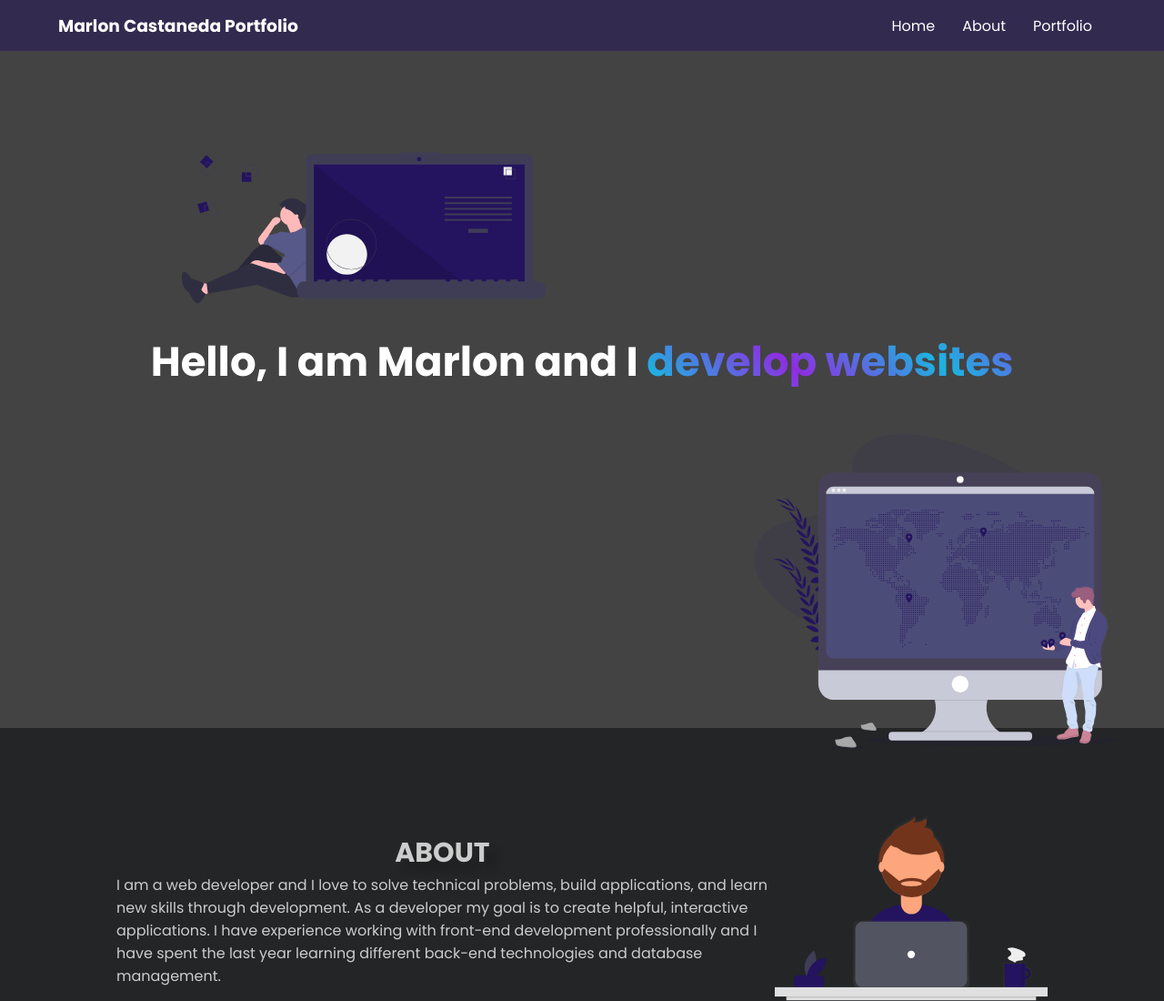
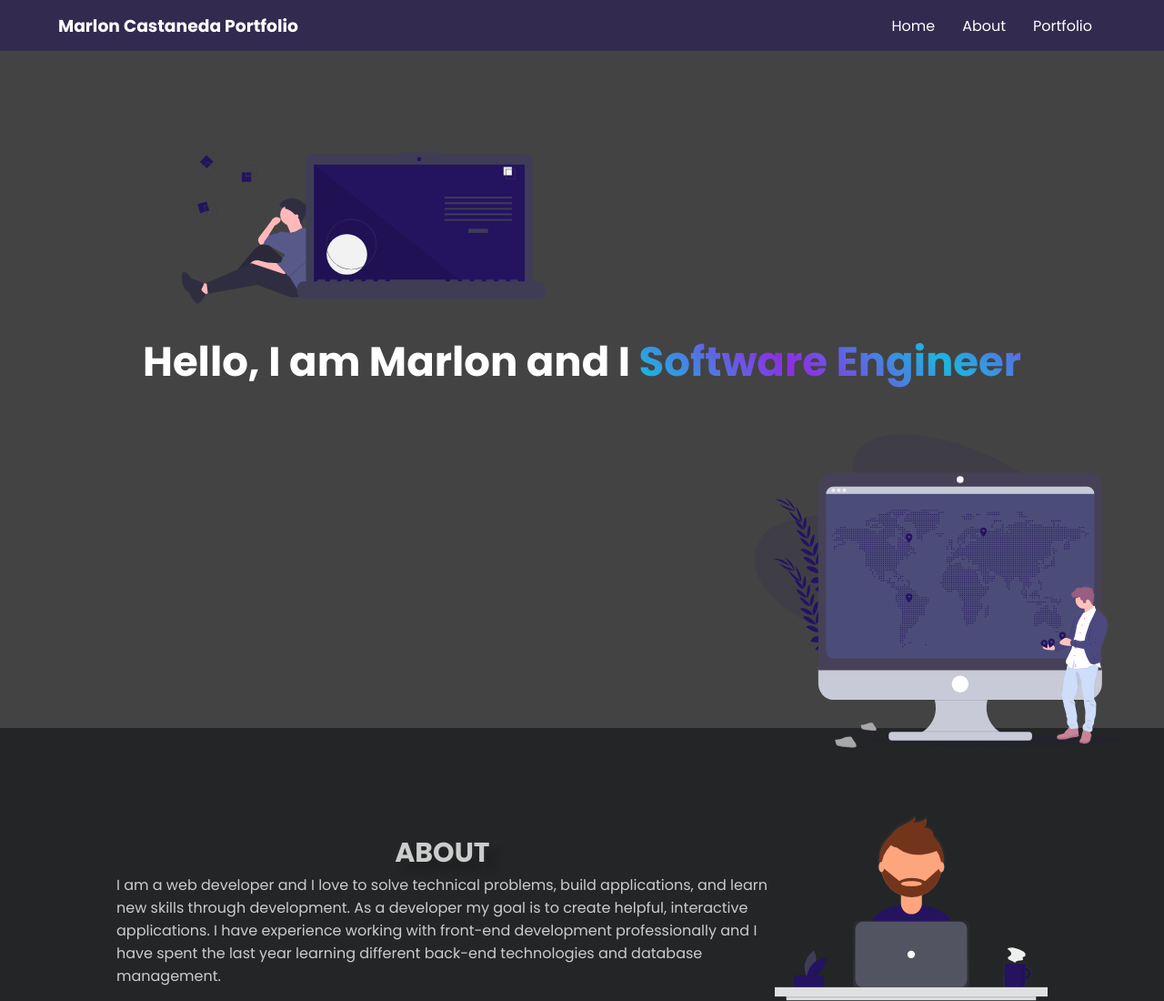
Before and after one commit to mcast045/Portfolio, a plain HTML site: page index.html in a window 1280 px wide. Shown: the top 1100 px of the page at 91% size. Drawn offline with Linux system fonts and the light colour scheme.

Commit message:
Update introduction text

```diff
--- a/index.html
+++ b/index.html
@@ -33,8 +33,7 @@
             <div class="landing-img-responsive">
                 <object data="img/smallProgrammer.svg" type="image/svg+xml"></object>
             </div>
-            <h1><span class="landing-hidden">Hello, </span>I am Marlon and I <span class="landing-name">develop
-                    websites</span></h1>
+            <h1><span class="landing-hidden">Hello, </span>I am Marlon and I <span class="landing-name">Software Engineer</span></h1>
             <div class="landing-scroll">
                 <p class="landing-paragraph">Scroll Down</p>
                 <a href="#about" class="landing-btn">&darr;</a>
```
